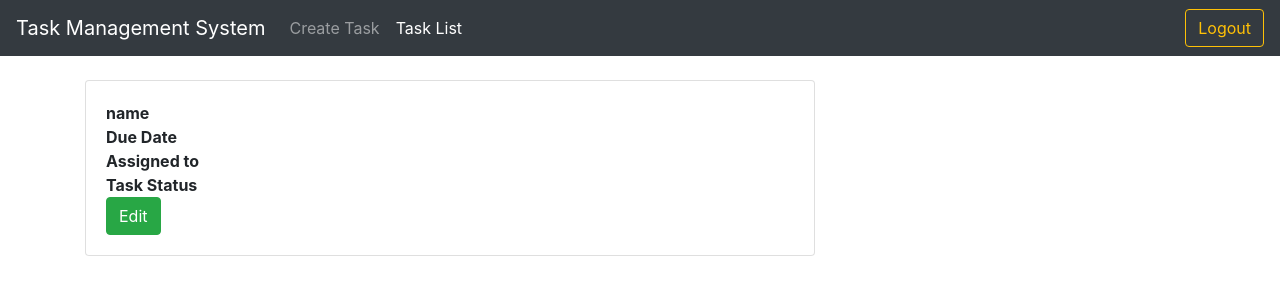
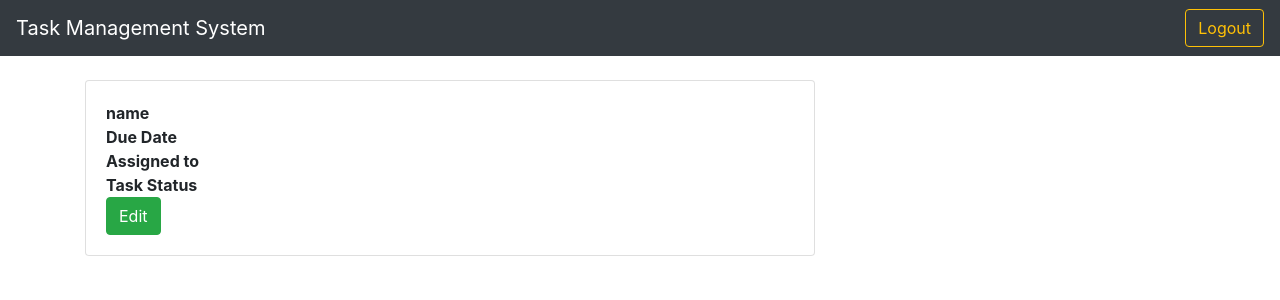
Before and after one commit to ShrutiDiwan1403/Task_Management_for_users, a Flask app: template templates/task-details.html in a window 1280 px wide. Shown: the top 300 px of the page. Run offline with Flask 2, Linux system fonts and the light colour scheme; the template is opened without the code that fills it, so the values that code supplies are empty.

Commit message:
Changes in the template

```diff
--- a/templates/task-details.html
+++ b/templates/task-details.html
@@ -12,19 +12,14 @@
 <body>
 <section>
  <nav class="navbar navbar-expand-md navbar-dark fixed-top bg-dark">
-      <a class="navbar-brand" href="http://127.0.0.1:5000/">Task Management System</a>
+      <a class="navbar-brand" href="http://127.0.0.1:5000/dashboard">Task Management System</a>
       <button class="navbar-toggler" type="button" data-toggle="collapse" data-target="#navbarsExampleDefault" aria-controls="navbarsExampleDefault" aria-expanded="false" aria-label="Toggle navigation">
         <span class="navbar-toggler-icon"></span>
       </button>
 
       <div class="collapse navbar-collapse" id="navbarsExampleDefault">
         <ul class="navbar-nav mr-auto">
-          <li class="nav-item">
-            <a class="nav-link" href="#">Create Task</a>
-          </li>
-          <li class="nav-item active">
-            <a class="nav-link" href="http://127.0.0.1:5000/list">Task List</a>
-          </li>
+
         </ul>
         <ul class="form-inline my-2 my-lg-0 navbar-nav">
           <li class="nav-item"><a href="http://127.0.0.1:5000/logout" class="btn btn-outline-warning my-2 my-sm-0">Logout</a></li>
```
